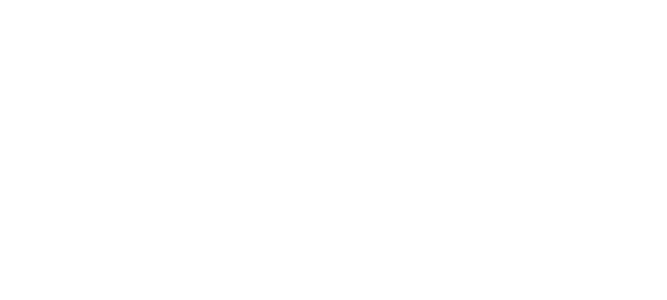
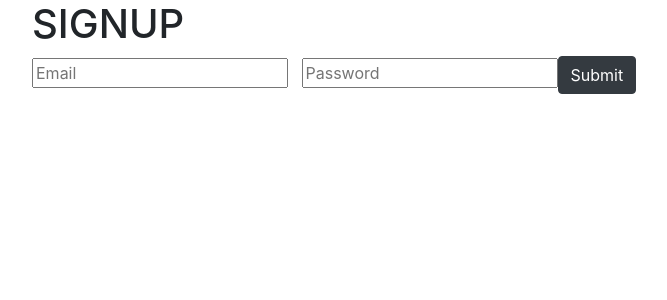
Before and after one commit to suzygiv/GiveBack-KeepTrack, a React (Create React App) app in the folder client/: page / in a window 1280 px wide. Shown: the top 300 px of the page, without its empty margins (53-720 px from the left). Built offline with nearby package versions, Linux system fonts and the light colour scheme.

Commit message:
changed app.js so that login in page is the main page

```diff
--- a/client/src/App.js
+++ b/client/src/App.js
@@ -23,8 +23,8 @@
       <Router>
         <div>
           <Switch>
-            <Route exact path="/login" component={Login} />
             <Route exact path="/signup" component={Signup} />
+            <Route exact path="/" component={Login} />
             <Wrapper>
               <Route exact path="/welcome" component={Welcome} />
               <Route exact path="/giveback" component={GiveBack} />
```
